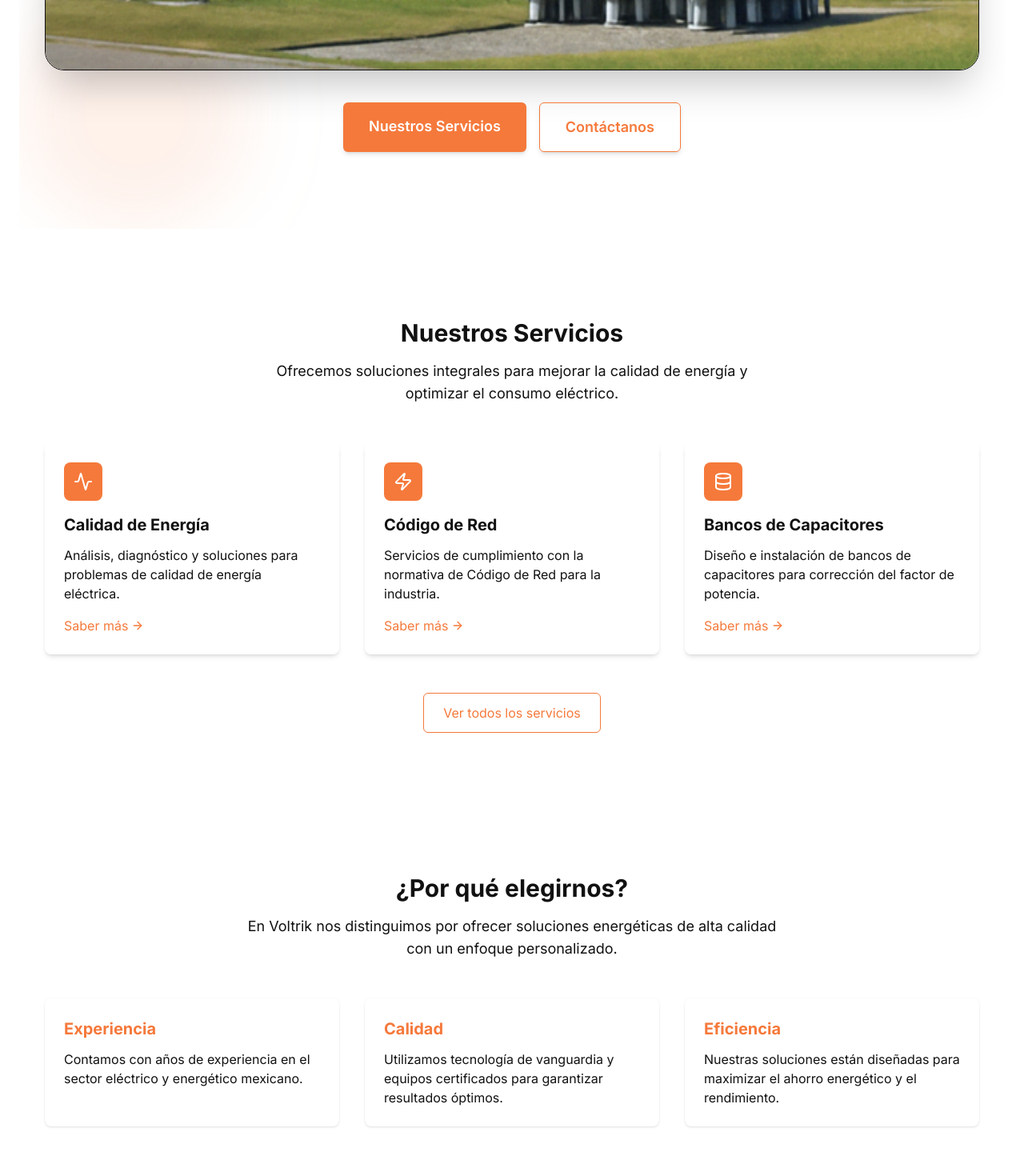
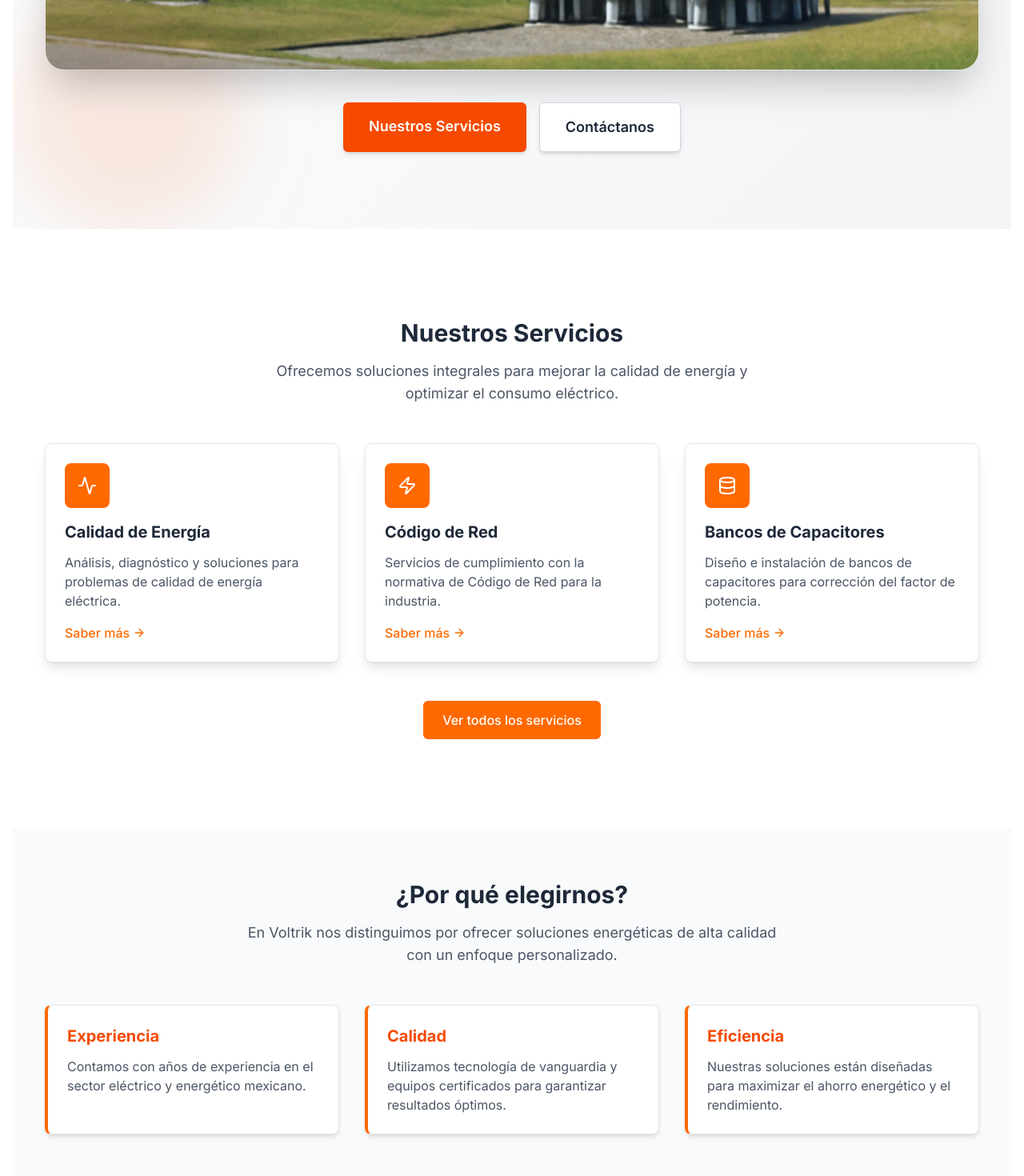
Before and after one commit to BetoVeraRz/VolTrick, a Next.js app: page / in a window 1280 px wide. Shown: the part 1060-2530 px from the top of the page at 80% size. Built offline with nearby package versions, Linux system fonts and the light colour scheme.

Commit message:
Cambio de colores

```diff
--- a/app/globals.css
+++ b/app/globals.css
@@ -95,6 +95,20 @@
   max-width: 1200px;
   margin-left: auto;
   margin-right: auto;
-  padding-left: 1rem;
-  padding-right: 1rem;
+  padding-left: 0.25rem;
+  padding-right: 0.25rem;
 }
+
+@media (min-width: 640px) {
+  .container-custom {
+    padding-left: 0.75rem;
+    padding-right: 0.75rem;
+  }
+}
+
+@media (min-width: 768px) {
+  .container-custom {
+    padding-left: 1rem;
+    padding-right: 1rem;
+  }
+}
--- a/app/layout.tsx
+++ b/app/layout.tsx
@@ -17,7 +17,7 @@ export default function RootLayout({ children }: { children: ReactNode }) {
     <html lang="es">
       <body className={inter.className}>
         <Header />
-        <main className="min-h-screen px-6 py-8">{children}</main>
+        <main className="min-h-screen px-0 sm:px-2 md:px-4 py-8">{children}</main>
         <WhatsAppButton />
         <Footer />
       </body>
--- a/app/page.tsx
+++ b/app/page.tsx
@@ -5,31 +5,31 @@ export default function HomePage() {
   return (
     <>
       {/* Hero Section */}
-      <section className="relative overflow-hidden bg-gradient-to-br from-white via-light-bg to-gray py-24">
+      <section className="relative overflow-hidden bg-gradient-to-br from-white via-gray-50 to-gray-100 py-12 md:py-24">
         <div className="container-custom mx-auto text-center">
-          <h1 className="text-5xl md:text-6xl font-black text-dark tracking-tight drop-shadow-xl">
-            Expertos en <span className="text-primary">Energía</span> Eléctrica
+          <h1 className="text-4xl md:text-5xl lg:text-6xl font-black text-gray-800 tracking-tight drop-shadow-xl">
+            Expertos en <span className="text-orange-600">Energía</span> Eléctrica
           </h1>
-          <p className="mt-6 text-xl text-dark max-w-3xl mx-auto">
+          <p className="mt-4 md:mt-6 text-lg md:text-xl text-gray-700 mx-auto max-w-3xl">
             Soluciones inteligentes para calidad de energía, cumplimiento de Código de Red y optimización energética para la industria.
           </p>
-          <div className="mt-12 rounded-3xl shadow-2xl overflow-hidden border border-muted">
+          <div className="mt-8 md:mt-12 rounded-2xl md:rounded-3xl shadow-2xl overflow-hidden border border-gray-200">
             <img
               src="/hero.jpg"
               alt="Ingeniería eléctrica profesional"
               className="w-full h-auto object-cover hover:scale-105 transition-transform duration-500"
             />
           </div>
-          <div className="mt-10 flex flex-wrap justify-center gap-4">
+          <div className="mt-8 md:mt-10 flex flex-wrap justify-center gap-3 md:gap-4">
             <Link
               href="/servicios"
-              className="inline-block px-8 py-4 text-white bg-primary hover:bg-secondary rounded-md text-lg font-semibold shadow-md transition-all duration-300 hover:shadow-lg"
+              className="inline-block px-6 md:px-8 py-3 md:py-4 text-white bg-orange-600 hover:bg-orange-700 rounded-md text-base md:text-lg font-semibold shadow-md transition-all duration-300 hover:shadow-lg"
             >
               Nuestros Servicios
             </Link>
             <Link
               href="/contacto"
-              className="inline-block px-8 py-4 bg-light-bg text-dark hover:bg-gray rounded-md text-lg font-semibold shadow-md transition-all duration-300 hover:shadow-lg border border-muted"
+              className="inline-block px-6 md:px-8 py-3 md:py-4 bg-white text-gray-800 hover:bg-gray-100 rounded-md text-base md:text-lg font-semibold shadow-md transition-all duration-300 hover:shadow-lg border border-gray-300"
             >
               Contáctanos
             </Link>
@@ -37,62 +37,62 @@ export default function HomePage() {
         </div>
 
         {/* Círculos decorativos */}
-        <div className="absolute top-0 right-0 w-48 h-48 bg-secondary rounded-full mix-blend-multiply filter blur-2xl opacity-20"></div>
-        <div className="absolute bottom-0 left-0 w-72 h-72 bg-primary rounded-full mix-blend-multiply filter blur-2xl opacity-10"></div>
+        <div className="absolute top-0 right-0 w-36 md:w-48 h-36 md:h-48 bg-orange-400 rounded-full mix-blend-multiply filter blur-2xl opacity-20"></div>
+        <div className="absolute bottom-0 left-0 w-48 md:w-72 h-48 md:h-72 bg-orange-600 rounded-full mix-blend-multiply filter blur-2xl opacity-10"></div>
       </section>
 
       {/* Servicios destacados */}
-      <section className="py-16 bg-white">
+      <section className="py-10 md:py-16 bg-white">
         <div className="container-custom">
-          <div className="text-center mb-12">
-            <h2 className="text-3xl font-bold mb-4">Nuestros Servicios</h2>
-            <p className="text-lg max-w-2xl mx-auto">
+          <div className="text-center mb-8 md:mb-12">
+            <h2 className="text-2xl md:text-3xl font-bold mb-3 md:mb-4 text-gray-800">Nuestros Servicios</h2>
+            <p className="text-base md:text-lg max-w-2xl mx-auto text-gray-600">
               Ofrecemos soluciones integrales para mejorar la calidad de energía y optimizar el consumo eléctrico.
             </p>
           </div>
 
-          <div className="grid grid-cols-1 md:grid-cols-2 lg:grid-cols-3 gap-8">
+          <div className="grid grid-cols-1 md:grid-cols-2 lg:grid-cols-3 gap-4 md:gap-8">
             {/* Servicio 1 */}
-            <div className="bg-light-bg p-6 rounded-lg shadow-md transition-transform hover:translate-y-[-5px]">
-              <div className="bg-primary w-12 h-12 rounded-lg flex items-center justify-center mb-4">
+            <div className="bg-white p-4 md:p-6 rounded-lg shadow-lg border border-gray-200 transition-transform hover:translate-y-[-5px]">
+              <div className="bg-orange-500 w-12 md:w-14 h-12 md:h-14 rounded-lg flex items-center justify-center mb-4">
                 <Activity className="text-white" size={24} />
               </div>
-              <h3 className="text-xl font-bold mb-3">Calidad de Energía</h3>
-              <p className="mb-4">Análisis, diagnóstico y soluciones para problemas de calidad de energía eléctrica.</p>
-              <Link href="/servicios#calidad" className="text-primary hover:text-secondary flex items-center gap-1">
+              <h3 className="text-lg md:text-xl font-bold mb-2 md:mb-3 text-gray-800">Calidad de Energía</h3>
+              <p className="mb-3 md:mb-4 text-gray-600">Análisis, diagnóstico y soluciones para problemas de calidad de energía eléctrica.</p>
+              <Link href="/servicios#calidad" className="text-orange-500 hover:text-orange-600 flex items-center gap-1 font-medium">
                 Saber más <ArrowRight size={16} />
               </Link>
             </div>
 
             {/* Servicio 2 */}
-            <div className="bg-light-bg p-6 rounded-lg shadow-md transition-transform hover:translate-y-[-5px]">
-              <div className="bg-primary w-12 h-12 rounded-lg flex items-center justify-center mb-4">
+            <div className="bg-white p-4 md:p-6 rounded-lg shadow-lg border border-gray-200 transition-transform hover:translate-y-[-5px]">
+              <div className="bg-orange-500 w-12 md:w-14 h-12 md:h-14 rounded-lg flex items-center justify-center mb-4">
                 <Zap className="text-white" size={24} />
               </div>
-              <h3 className="text-xl font-bold mb-3">Código de Red</h3>
-              <p className="mb-4">Servicios de cumplimiento con la normativa de Código de Red para la industria.</p>
-              <Link href="/servicios#codigo-red" className="text-primary hover:text-secondary flex items-center gap-1">
+              <h3 className="text-lg md:text-xl font-bold mb-2 md:mb-3 text-gray-800">Código de Red</h3>
+              <p className="mb-3 md:mb-4 text-gray-600">Servicios de cumplimiento con la normativa de Código de Red para la industria.</p>
+              <Link href="/servicios#codigo-red" className="text-orange-500 hover:text-orange-600 flex items-center gap-1 font-medium">
                 Saber más <ArrowRight size={16} />
               </Link>
             </div>
 
             {/* Servicio 3 */}
-            <div className="bg-light-bg p-6 rounded-lg shadow-md transition-transform hover:translate-y-[-5px]">
-              <div className="bg-primary w-12 h-12 rounded-lg flex items-center justify-center mb-4">
+            <div className="bg-white p-4 md:p-6 rounded-lg shadow-lg border border-gray-200 transition-transform hover:translate-y-[-5px]">
+              <div className="bg-orange-500 w-12 md:w-14 h-12 md:h-14 rounded-lg flex items-center justify-center mb-4">
                 <Database className="text-white" size={24} />
               </div>
-              <h3 className="text-xl font-bold mb-3">Bancos de Capacitores</h3>
-              <p className="mb-4">Diseño e instalación de bancos de capacitores para corrección del factor de potencia.</p>
-              <Link href="/servicios#capacitores" className="text-primary hover:text-secondary flex items-center gap-1">
+              <h3 className="text-lg md:text-xl font-bold mb-2 md:mb-3 text-gray-800">Bancos de Capacitores</h3>
+              <p className="mb-3 md:mb-4 text-gray-600">Diseño e instalación de bancos de capacitores para corrección del factor de potencia.</p>
+              <Link href="/servicios#capacitores" className="text-orange-500 hover:text-orange-600 flex items-center gap-1 font-medium">
                 Saber más <ArrowRight size={16} />
               </Link>
             </div>
           </div>
 
-          <div className="text-center mt-12">
+          <div className="text-center mt-8 md:mt-12">
             <Link
               href="/servicios"
-              className="inline-block px-6 py-3 border border-primary text-primary hover:bg-primary hover:text-white rounded-md transition-colors"
+              className="inline-block px-5 md:px-6 py-2.5 md:py-3 bg-orange-500 text-white hover:bg-orange-600 rounded-md font-medium transition-colors"
             >
               Ver todos los servicios
             </Link>
@@ -101,47 +101,47 @@ export default function HomePage() {
       </section>
 
       {/* Por qué elegirnos */}
-      <section className="py-16 bg-light-bg">
+      <section className="py-10 md:py-16 bg-gray-50">
         <div className="container-custom">
-          <div className="text-center mb-12">
-            <h2 className="text-3xl font-bold mb-4">¿Por qué elegirnos?</h2>
-            <p className="text-lg max-w-2xl mx-auto">
+          <div className="text-center mb-8 md:mb-12">
+            <h2 className="text-2xl md:text-3xl font-bold mb-3 md:mb-4 text-gray-800">¿Por qué elegirnos?</h2>
+            <p className="text-base md:text-lg max-w-2xl mx-auto text-gray-600">
               En Voltrik nos distinguimos por ofrecer soluciones energéticas de alta calidad con un enfoque personalizado.
             </p>
           </div>
 
-          <div className="grid grid-cols-1 md:grid-cols-2 lg:grid-cols-3 gap-8">
+          <div className="grid grid-cols-1 md:grid-cols-2 lg:grid-cols-3 gap-4 md:gap-8">
             {/* Ventaja 1 */}
-            <div className="bg-white p-6 rounded-lg shadow-sm">
-              <h3 className="text-xl font-bold mb-3 text-primary">Experiencia</h3>
-              <p>Contamos con años de experiencia en el sector eléctrico y energético mexicano.</p>
+            <div className="bg-white p-4 md:p-6 rounded-lg shadow-md border-l-4 border-l-orange-500 border-t border-r border-b border-gray-200">
+              <h3 className="text-lg md:text-xl font-bold mb-2 md:mb-3 text-orange-600">Experiencia</h3>
+              <p className="text-gray-600">Contamos con años de experiencia en el sector eléctrico y energético mexicano.</p>
             </div>
 
             {/* Ventaja 2 */}
-            <div className="bg-white p-6 rounded-lg shadow-sm">
-              <h3 className="text-xl font-bold mb-3 text-primary">Calidad</h3>
-              <p>Utilizamos tecnología de vanguardia y equipos certificados para garantizar resultados óptimos.</p>
+            <div className="bg-white p-4 md:p-6 rounded-lg shadow-md border-l-4 border-l-orange-500 border-t border-r border-b border-gray-200">
+              <h3 className="text-lg md:text-xl font-bold mb-2 md:mb-3 text-orange-600">Calidad</h3>
+              <p className="text-gray-600">Utilizamos tecnología de vanguardia y equipos certificados para garantizar resultados óptimos.</p>
             </div>
 
             {/* Ventaja 3 */}
-            <div className="bg-white p-6 rounded-lg shadow-sm">
-              <h3 className="text-xl font-bold mb-3 text-primary">Eficiencia</h3>
-              <p>Nuestras soluciones están diseñadas para maximizar el ahorro energético y el rendimiento.</p>
+            <div className="bg-white p-4 md:p-6 rounded-lg shadow-md border-l-4 border-l-orange-500 border-t border-r border-b border-gray-200">
+              <h3 className="text-lg md:text-xl font-bold mb-2 md:mb-3 text-orange-600">Eficiencia</h3>
+              <p className="text-gray-600">Nuestras soluciones están diseñadas para maximizar el ahorro energético y el rendimiento.</p>
             </div>
           </div>
         </div>
       </section>
 
       {/* Call to Action */}
-      <section className="py-16 bg-primary text-white">
+      <section className="py-10 md:py-16 bg-orange-500 text-white">
         <div className="container-custom text-center">
-          <h2 className="text-3xl font-bold mb-6">¿Listo para mejorar la calidad de tu energía eléctrica?</h2>
-          <p className="text-xl mb-8 max-w-2xl mx-auto">
+          <h2 className="text-2xl md:text-3xl font-bold mb-4 md:mb-6">¿Listo para mejorar la calidad de tu energía eléctrica?</h2>
+          <p className="text-base md:text-xl mb-6 md:mb-8 max-w-2xl mx-auto">
             Contáctanos hoy mismo para una evaluación personalizada de tus necesidades energéticas.
           </p>
           <Link
             href="/contacto"
-            className="inline-block px-8 py-4 bg-white text-primary hover:bg-light-bg rounded-md text-lg font-semibold shadow-md transition-all duration-300 hover:shadow-lg"
+            className="inline-block px-6 md:px-8 py-3 md:py-4 bg-white text-orange-600 hover:bg-gray-100 rounded-md text-base md:text-lg font-semibold shadow-md transition-all duration-300 hover:shadow-lg"
           >
             Solicitar asesoría gratuita
           </Link>
```
Also changed, not shown: app/nosotros/page.tsx (+13 -13 lines), app/portafolio/page.tsx (+8 -8 lines).
